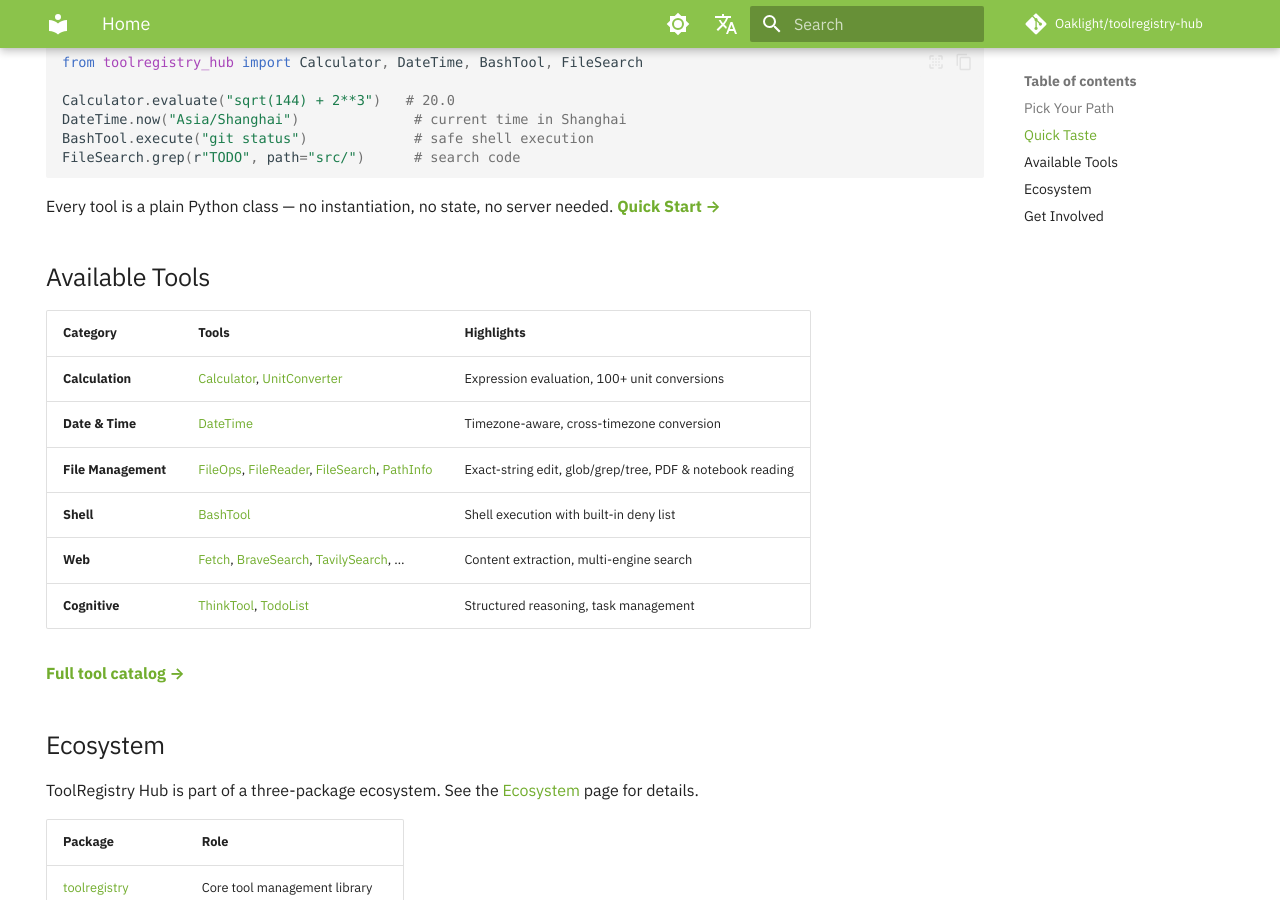
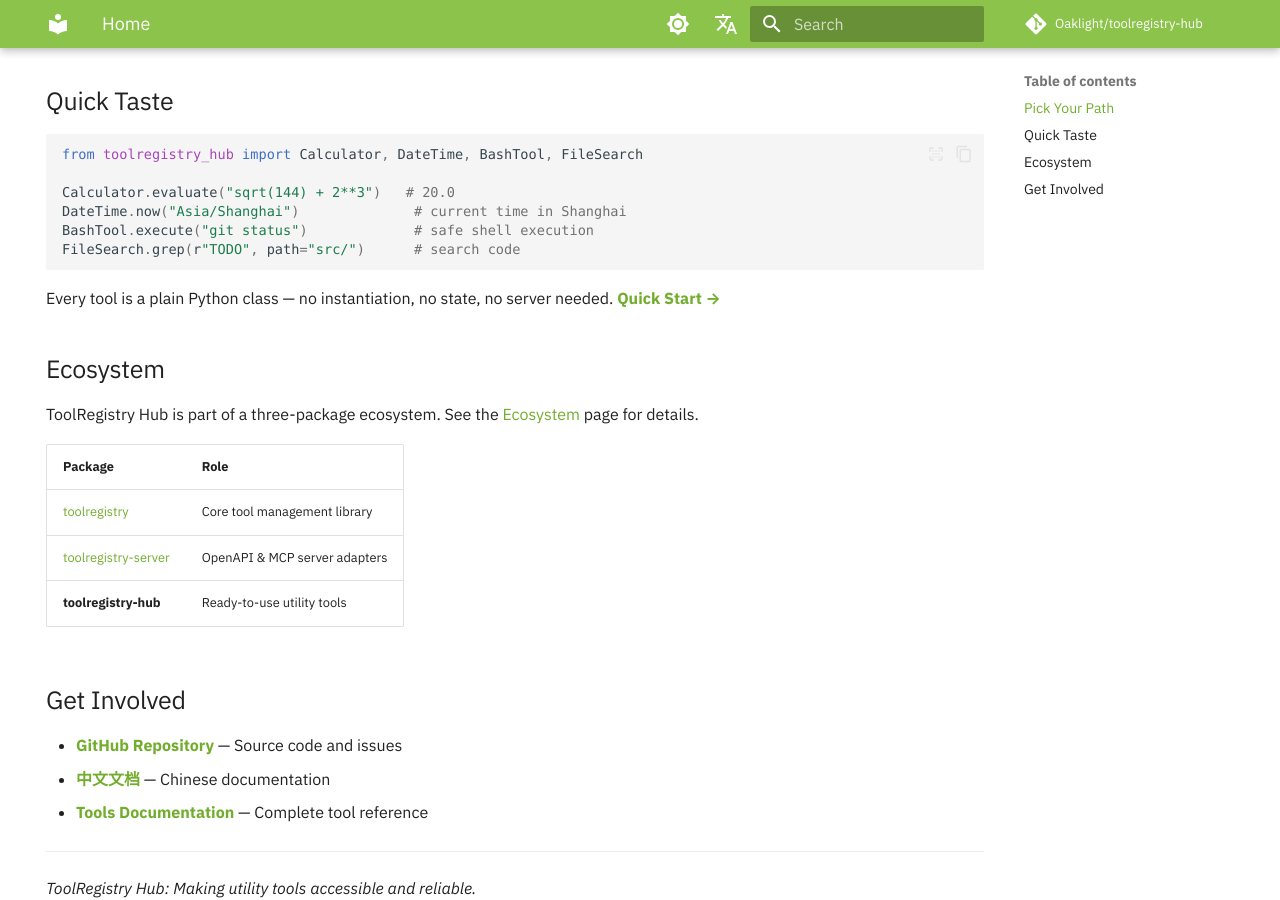
Before and after one commit to Oaklight/toolregistry-hub, an MkDocs documentation site: the page built from docs/index.md, in a window 1280 px wide and 900 px high, scrolled down 1053 px. Built offline with MkDocs 1.6.1 and Material for MkDocs 9.7.7, drawn with Linux system fonts in a browser that asks for light colours; some web fonts are replaced; comment, search, counter and statistics services are not loaded; some of the changed text lies outside the part shown.

Commit message:
docs: reorder nav tabs, streamline home page
- Nav: Home → Get Started → Guides → Tools → Reference → ...
- Home: add pip install one-liner, remove redundant tools table
- Quickstart: replace pip install block with link to installation page

````diff
--- a/docs/index.md
+++ b/docs/index.md
@@ -20,6 +20,10 @@
   <a href="https://hub.docker.com/r/oaklight/toolregistry-hub-server"><img alt="Docker Image" src="https://img.shields.io/docker/v/oaklight/toolregistry-hub-server?label=docker&labelColor=475569&color=365314"></a>
   <a href="https://opensource.org/licenses/MIT"><img alt="License: MIT" src="https://img.shields.io/badge/License-MIT-365314?labelColor=475569"></a>
 </p>
+
+```bash
+pip install toolregistry-hub
+```
 
 <div class="tr-actions" markdown>
 [Get Started](get-started/installation.md){ .tr-button .tr-button--primary }
@@ -79,19 +83,6 @@
 
 Every tool is a plain Python class — no instantiation, no state, no server needed. **[Quick Start →](get-started/quickstart.md)**
 
-## Available Tools
-
-| Category | Tools | Highlights |
-|----------|-------|------------|
-| **Calculation** | [Calculator](tools/calculator.md), [UnitConverter](tools/unit_converter.md) | Expression evaluation, 100+ unit conversions |
-| **Date & Time** | [DateTime](tools/datetime.md) | Timezone-aware, cross-timezone conversion |
-| **File Management** | [FileOps](tools/file_ops.md), [FileReader](tools/file_reader.md), [FileSearch](tools/file_search.md), [PathInfo](tools/path_info.md) | Exact-string edit, glob/grep/tree, PDF & notebook reading |
-| **Shell** | [BashTool](tools/bash_tool.md) | Shell execution with built-in deny list |
-| **Web** | [Fetch](tools/websearch/web_fetch_tool.md), [BraveSearch](tools/websearch/brave.md), [TavilySearch](tools/websearch/tavily.md), … | Content extraction, multi-engine search |
-| **Cognitive** | [ThinkTool](tools/think_tool.md), [TodoList](tools/todo_list.md) | Structured reasoning, task management |
-
-**[Full tool catalog →](tools/)**
-
 ## Ecosystem
 
 ToolRegistry Hub is part of a three-package ecosystem. See the [Ecosystem](ecosystem.md) page for details.
--- a/mkdocs.yml
+++ b/mkdocs.yml
@@ -170,6 +170,10 @@
   - Get Started:
       - Installation: get-started/installation.md
       - Quick Start: get-started/quickstart.md
+  - Guides:
+      - Library Usage: guides/library.md
+      - Server Mode: guides/server.md
+      - Docker Deployment: guides/docker.md
   - Tools:
       - tools/index.md
       - Calculation & Conversion:
@@ -200,10 +204,6 @@
       - Other Tools:
           - Think Tool: tools/think_tool.md
           - Todo List Tool: tools/todo_list.md
-  - Guides:
-      - Library Usage: guides/library.md
-      - Server Mode: guides/server.md
-      - Docker Deployment: guides/docker.md
   - Reference:
       - CLI: reference/cli.md
       - API Endpoints: reference/endpoints.md
````
Also changed, not shown: docs/get-started/quickstart.md (+1 -3 lines).
